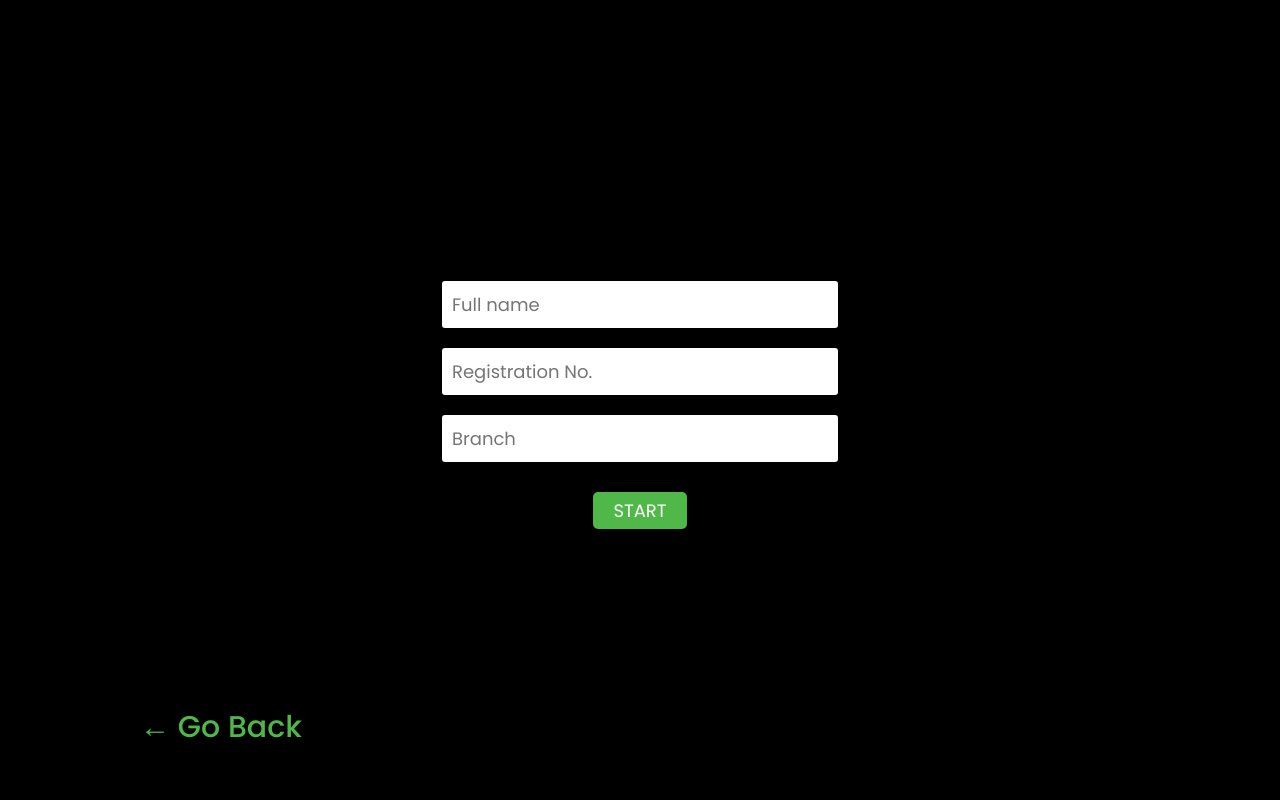
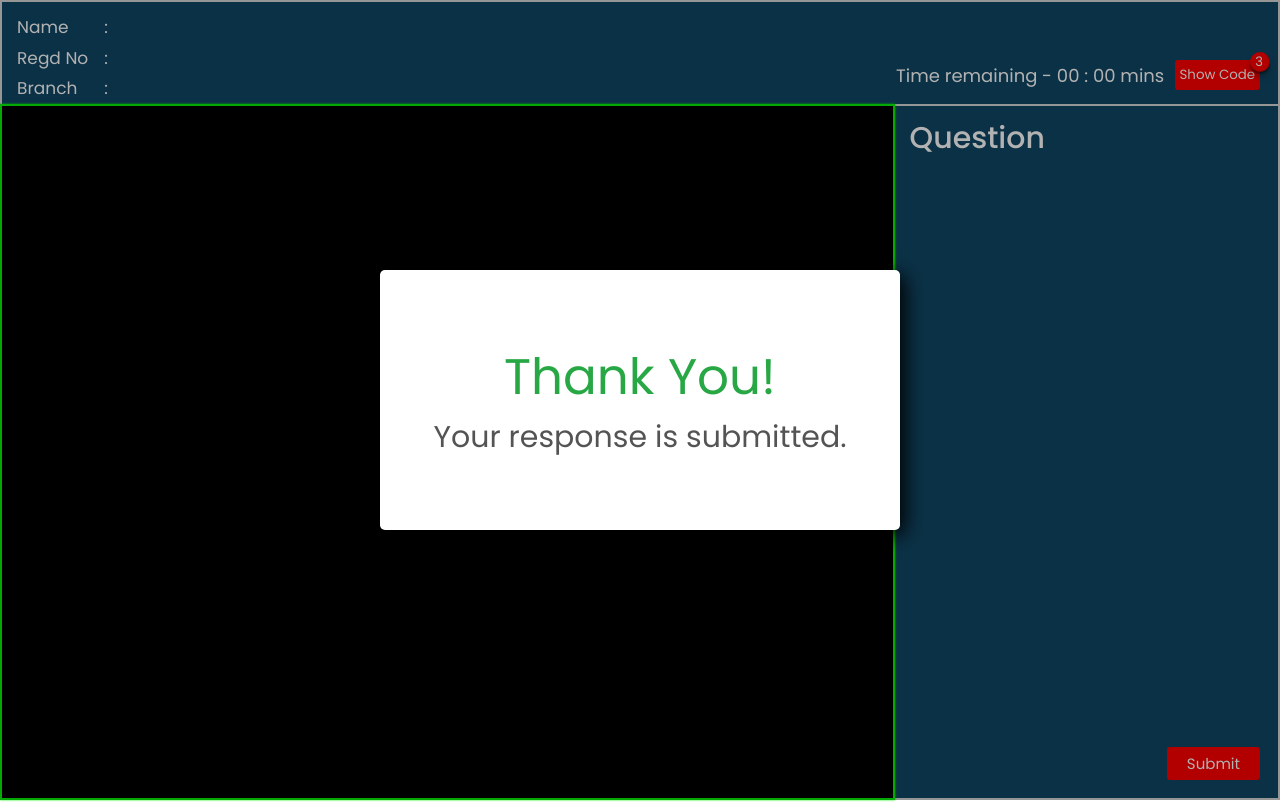
Before and after one commit to KishorBhagat/Blind-Code-2023, a React (Create React App) app: page /contest in a window 1280 px wide. Before the commit this address led to /register. Built offline with nearby package versions, Linux system fonts and the light colour scheme; no server answers.

Commit message:
added confirmation on submit btn click

```diff
--- a/package.json
+++ b/package.json
@@ -13,6 +13,7 @@
     "react-router-dom": "^6.8.1",
     "react-scripts": "5.0.1",
     "styled-components": "^5.3.6",
+    "sweetalert2": "^11.7.3",
     "web-vitals": "^2.1.4"
   },
   "scripts": {
--- a/src/App.js
+++ b/src/App.js
@@ -24,8 +24,8 @@
         <Routes>
             <Route path='/' element={<Instructions />} />
             <Route path='/register' element={<Register setIsuser={setIsuser}/>} />
-            <Route path='/contest' element={<ProtectedRoute><Contest /></ProtectedRoute>} />
-            {/* <Route path='/contest' element={<Contest />} /> */}
+            {/* <Route path='/contest' element={<ProtectedRoute><Contest /></ProtectedRoute>} /> */}
+            <Route path='/contest' element={<Contest />} />
             <Route path='/thanks' element={<Thanks />} />
         </Routes>
       </BrowserRouter>
--- a/src/Components/ContestantDetails.js
+++ b/src/Components/ContestantDetails.js
@@ -9,17 +9,20 @@
     width: 100%;
     height: 13vh;
     line-height: 1.8;
-    /* font-size: 18px; */
+    font-size: 17px;
     border-top: 2px solid #D7D7D7;
     border-right: 2px solid #D7D7D7;
     border-left: 2px solid #D7D7D7;
     .details{
       display: flex;
       .tag{
-        width: 85px;
+        width: 100px;
         display: flex;
         justify-content: space-between;
       }
+      /* .value{
+        color: #35ff1f;
+      } */
     }
 `;
 
@@ -30,19 +33,19 @@
           <div className='tag'>
             <span>Name</span><span>:&nbsp;&nbsp;</span>
           </div>
-          <div>{name}</div>
+          <div className='value'>{name}</div>
         </div>
         <div className='details'>
           <div className='tag'>
             <span>Regd No</span><span>:&nbsp;&nbsp;</span>
           </div>
-          <div>{regdNo}</div>
+          <div className='value'>{regdNo}</div>
         </div>
         <div className='details'>
           <div className='tag'>
             <span>Branch</span><span>:&nbsp;&nbsp;</span>
           </div>
-          <div>{branch}</div>
+          <div className='value'>{branch}</div>
         </div>
         {/* <p>Name : &nbsp;&nbsp;{name}</p> */}
         {/* <p>Regd No : &nbsp;&nbsp;{regdNo}</p> */}
--- a/src/Components/Editor.js
+++ b/src/Components/Editor.js
@@ -2,6 +2,7 @@
 import axios from 'axios';
 import React, { forwardRef, useContext } from 'react'
 import styled from 'styled-components';
+import Swal from 'sweetalert2';
 import { QuestionContext } from '../Context/QuestionContext';
 
 const StyledEditor = styled.div`
@@ -36,6 +37,7 @@
             :focus{
                 outline: none;
                 border: 2px solid #08f308;
+                filter: drop-shadow(0 0 0.05rem #08f308);
             }
         }
     }
@@ -43,15 +45,36 @@
 
 const Editor = (props, ref) => {
 
-    const { name, regdNo, branch, viewCount, timeover } = props;
+    const { name, regdNo, branch, viewCount, timeover, setTimeover } = props;
     const {round, setMinutes} = useContext(QuestionContext);
 
     const handleSubmit = (e) => {
         e.preventDefault();
-        props.setSubmitBtnHandler(true);
+        Swal.fire({
+            title: 'Are you sure to submit?',
+            icon: 'question',
+            showCancelButton: true,
+            confirmButtonColor: '#28a745',
+            cancelButtonColor: '#d33',
+            confirmButtonText: 'Submit'
+          }).then((result) => {
+            if (result.isConfirmed) {
+            //   Swal.fire({
+            //     title: 'Thank you!',
+            //     text: "Your response has been submitted!",
+            //     icon: 'success',
+            //     showCancelButton: false,
+            //     showConfirmButton: false,
+            //     allowOutsideClick: false
+            //   });
+                props.setSubmitBtnHandler(true);
+            }
+          });
     }
 
     if(timeover){
+        ref.current.style.color = "#D7D7D7";
+        ref.current.setAttribute('readOnly', "on");
         const code = ref.current.value;
         const formObj = {
             name,
@@ -65,13 +88,13 @@
             try {
                 const response = await axios.post('https://blind-code.onrender.com/api/code/submitcode', formObj);
                 // ref.current.style.color = "green";
-                ref.current.style.color = "#D7D7D7";
-                ref.current.setAttribute('readOnly', "on");
+                console.log(response);
                 localStorage.clear();
             } catch (error) {
                 localStorage.clear();
                 console.log(error);
             }
+            setSelectionRange(false)
         }
         submitResponse();
     }
--- a/src/Components/Thanks.js
+++ b/src/Components/Thanks.js
@@ -4,12 +4,13 @@
 const StyledThanks = styled.div`
   .background{
     position: relative;
-    background-color: white;
+    background-color: black;
     height: 100vh;
     /* filter: blur(8px); */
-    opacity: 0.15;
+    opacity: 0.3;
   }
   .thanksBox{
+    border-radius: 5px;
     position: absolute;
     display: flex;
     flex-direction: column;
@@ -29,11 +30,11 @@
 
     p{
       font-size: 50px;
-      color: #02be02;
+      color: #28a745;
     }
     h4{
       font-weight: 400;
-      /* color: black; */
+      color: #545454;
     }
   }
 `;
@@ -44,7 +45,7 @@
       <div className='background'></div>
       <div className='thanksBox'>
         <p>Thank You!</p>
-        <h4>Your response is submitted!</h4>
+        <h4>Your response is submitted.</h4>
       </div>
     </StyledThanks>
   )
--- a/src/Pages/Contest.js
+++ b/src/Pages/Contest.js
@@ -22,21 +22,25 @@
     /* right: 30%; */
     left: 70%;
     top: 62px;
+    font-size: 18px;
   }
 
   .submitBtn{
     position: absolute;
-    bottom: 10px;
+    bottom: 20px;
     right: 20px;
     button{
       padding: 5px 20px;
-      border-radius: 5px;
+      border-radius: 3px;
       border: none;
       color: #fff;
       font-size: 15px;
       background-color: #ff0000;
       cursor: pointer;
-      transition: 0.05s ease all;
+      transition: 0.05s all;
+      :hover{
+        filter: drop-shadow(0 0 0.2rem #ff0000);
+      }
       :active{
         transform: scale(0.95);
       }
@@ -50,12 +54,15 @@
       right: 20px;
       button{
         padding: 5px;
-        border-radius: 5px;
+        border-radius: 3px;
         border: none;
         color: #fff;
         background-color: #ff0000;
         cursor: pointer;
         transition: 0.05s ease all;
+        :hover{
+          filter: drop-shadow(0 0 0.2rem #ff0000);
+        }
         :active{
           transform: scale(0.95);
         }
@@ -145,10 +152,8 @@
   useEffect(() => {
 
     if (timeover) {
-      setTimeout(() => {
-        mainRef.current.style.zIndex = "-1"
-
-      }, 2000);
+      mainRef.current.style.zIndex = "-1"
+      return () => setTimeover(false);
     }
   }, [timeover])
 
--- a/src/Pages/Instructions.js
+++ b/src/Pages/Instructions.js
@@ -67,6 +67,10 @@
       font-size: 30px;
       font-weight: 500;
       border: none;
+      transition: 0.2s all;
+      :hover{
+        filter: drop-shadow(0 0 0.05rem var(--enigma-green));
+      }
     }
 `;
 
--- a/src/Pages/Register.js
+++ b/src/Pages/Register.js
@@ -23,17 +23,20 @@
 
 
         input{
-          width: 400px;
+          width: 420px;
           margin: 8px;
-          padding: 10px;
-          font-size: 18px;
-          border-radius: 5px;
-          border: 2px solid black;
-          caret-color: black;
+          padding: 12px;
+          font-size: 20px;
+          font-weight: 300;
+          border-radius: 3px;
+          /* border: 2px solid black;
+          caret-color: black; */
+          border: 1px solid var(--enigma-green);
+          background: black;
+          color: #D7D7D7;
           :focus{
-            /* outline: 2px solid #f37c1e; */
             outline: 2px solid var(--enigma-green);
-            /* border: 2px solid #f37c1e; */
+            filter: drop-shadow(0 0 0.2rem var(--enigma-green));
           }
           ::-webkit-outer-spin-button,
           ::-webkit-inner-spin-button {
@@ -45,7 +48,7 @@
         button[type='submit']{
           width: fit-content;
           padding: 5px 20px;
-          border-radius: 5px;
+          border-radius: 3px;
           font-size: 18px;
           margin-top: 20px;
           cursor: pointer;
@@ -54,11 +57,19 @@
           background-color: var(--enigma-green);
           color: white;
           transition: 0.2s all;
+          opacity: 0.9;
           :hover{
-            opacity: 0.5;
+            opacity: 1;
+            filter: drop-shadow(0 0 0.2rem var(--enigma-green));
           }
           :active{
             opacity: 1;
+          }
+          :focus{
+            opacity: 1;
+            border: none;
+            outline: none;
+            filter: drop-shadow(0 0 0.2rem var(--enigma-green));
           }
         }
       }
@@ -76,6 +87,11 @@
       font-size: 30px;
       font-weight: 500;
       border: none;
+      transition: 0.2s all;
+      :hover{
+        filter: drop-shadow(0 0 0.05rem var(--enigma-green));
+
+      }
     }
 `;
 
@@ -102,22 +118,17 @@
   }
 
   const handleKeyDown = (e) => {
-    if (e.code == 'Enter') {
+    if (e.code === 'Enter') {
       e.preventDefault();
     }
   }
 
-  const [lengthError, setLengthError] = useState(false);
   const handleChange = (e) => {
     if (e.target.value.length !== 10) {
-      setLengthError(true);
       e.target.style.color = "red";
-      // e.target.style.outline = "2px solid red";
     }
-    else if (e.target.value.length == 10 || e.target.value.length == 0) {
-      setLengthError(false);
-      e.target.style.color = "black";
-      // e.target.style.outline = "2px solid var(--enigma-green)";
+    else if (e.target.value.length === 10 || e.target.value.length === 0) {
+      e.target.style.color = "#D7D7D7";
     }
   }
 
@@ -126,7 +137,9 @@
       <div className="register">
         <form onSubmit={handleSubmit}>
           <input onKeyDown={handleKeyDown} spellCheck="false" autoComplete='off' name="name" type="text" placeholder='Full name' required />
-          <input onKeyDown={handleKeyDown} spellCheck="false" autoComplete='off' name="regdNo" type="number" placeholder='Registration No.' required />
+          <input onKeyDown={handleKeyDown}
+          // onChange={handleChange}
+          spellCheck="false" autoComplete='off' name="regdNo" type="number" placeholder='Registration No.' required />
           <input onKeyDown={handleKeyDown} spellCheck="false" autoComplete='off' name="branch" type="text" placeholder='Branch' required />
           <button type='submit'>START</button>
         </form>
```
Also changed, not shown: 1 other file (tests, documents, lock files or other folders).
